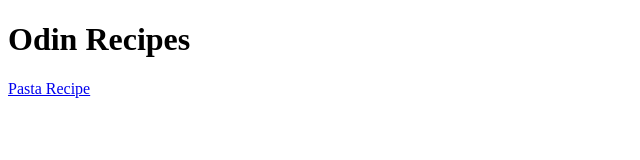
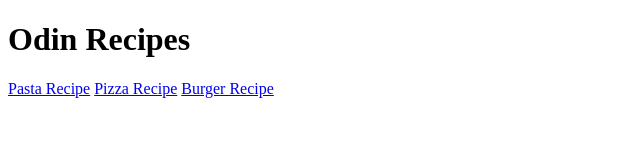
Before and after one commit to ChrisAlfaro4/odin-recipes, a plain HTML site: page index.html in a window 1280 px wide. Shown: the whole page, without its empty margins (0-640 px from the left). Drawn offline with Linux system fonts and the light colour scheme.

Commit message:
Made updates to index, made sure we can point back to other recipes I've added

```diff
--- a/index.html
+++ b/index.html
@@ -8,5 +8,7 @@
 <body>
     <h1>Odin Recipes</h1>
     <a href="recipes/pasta.html">Pasta Recipe</a>
+    <a href="recipes/pizza.html">Pizza Recipe</a>
+    <a href="recipes/burger.html">Burger Recipe</a>
 </body>
 </html>
```
